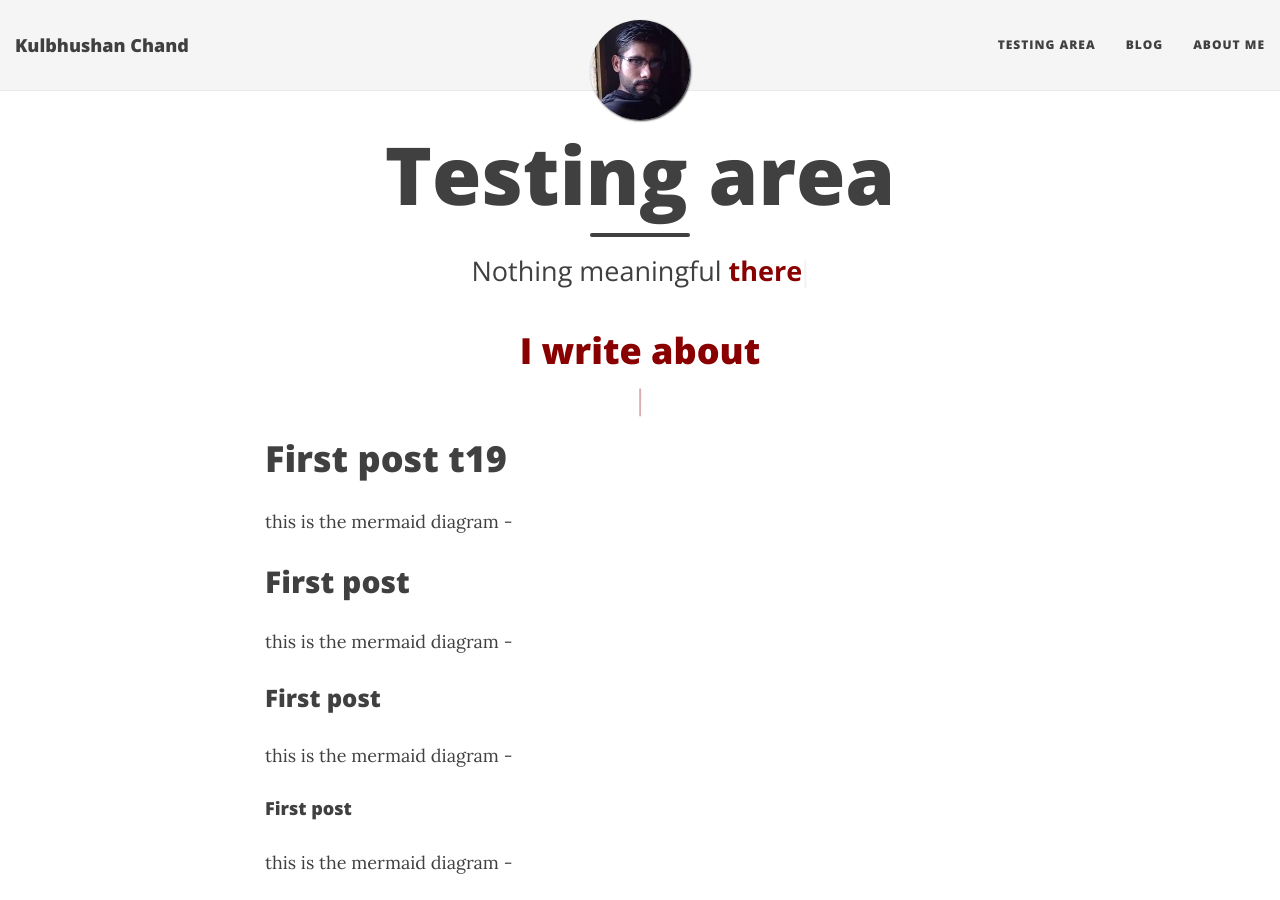
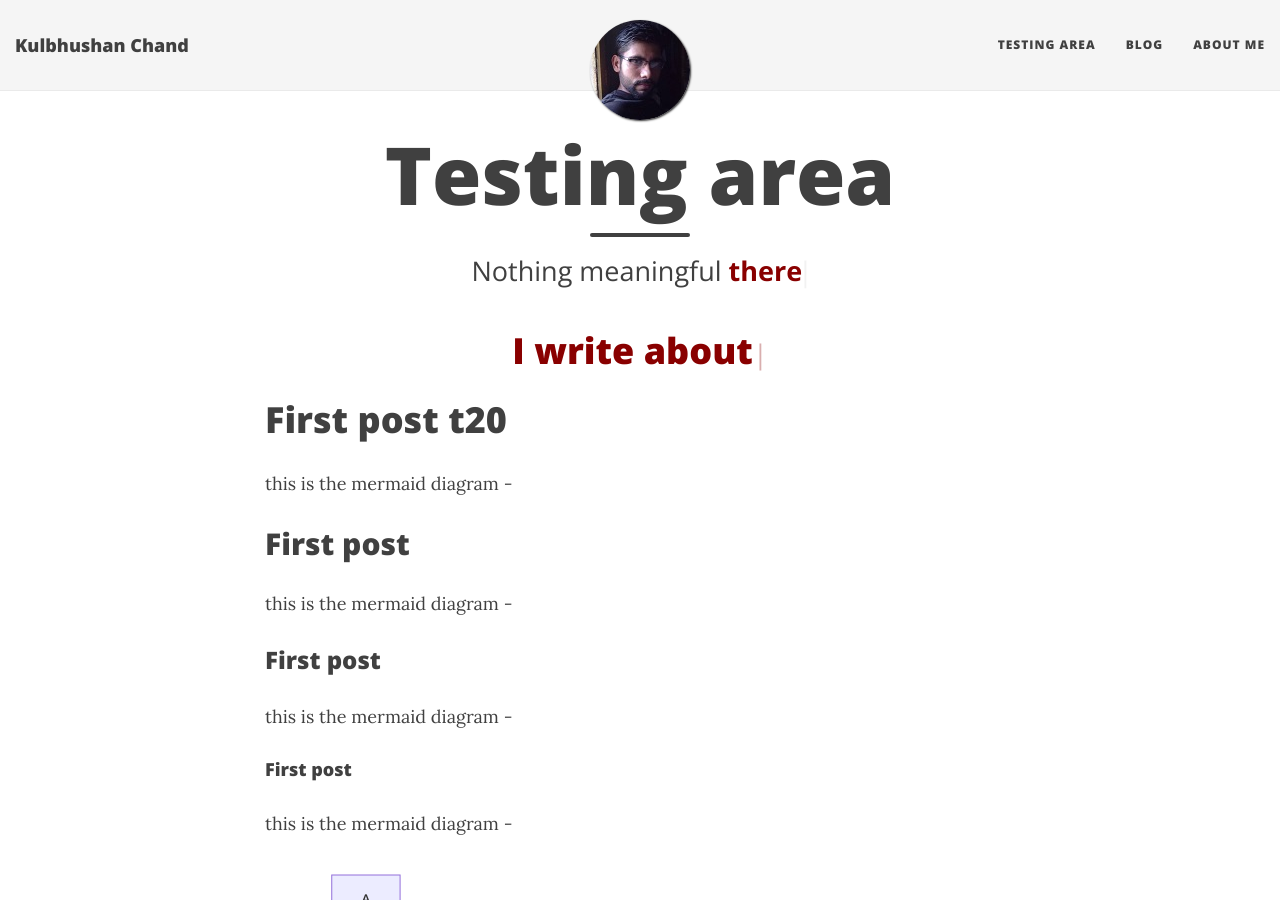
Before and after one commit to kulbhushanchand/kulbhushan-chand.github.io-v1, a Jekyll site: the page built from _pages/testing-area.md, in a window 1280 px wide and 900 px high. Built offline with Jekyll 4.4.1, drawn with Linux system fonts in a browser that asks for light colours; nearby versions of some CDN libraries; a style sheet for code colours, icons or effects is not loaded.

Commit message:
Update testing-area.md

```diff
--- a/_pages/testing-area.md
+++ b/_pages/testing-area.md
@@ -23,14 +23,14 @@
   <div class="row">
     <div class="col-sm-12">
       <div class="text-center" style="color:#890000">
-        <h1>I write about</h1> <span class="page-subheading2"></span>
+        <h1>I write about<span class="page-subheading2"></span></h1>
       </div>
     </div>
   </div>
  </div>
 
 
-# First post t19
+# First post t20
 
 this is the mermaid diagram -
 
```
